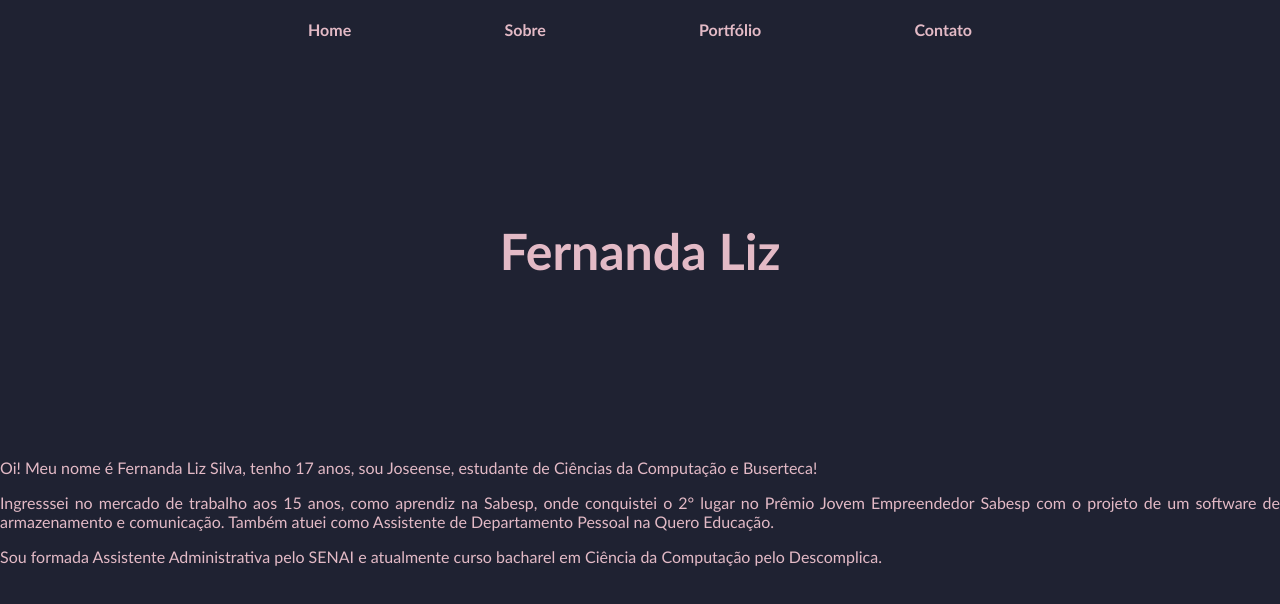
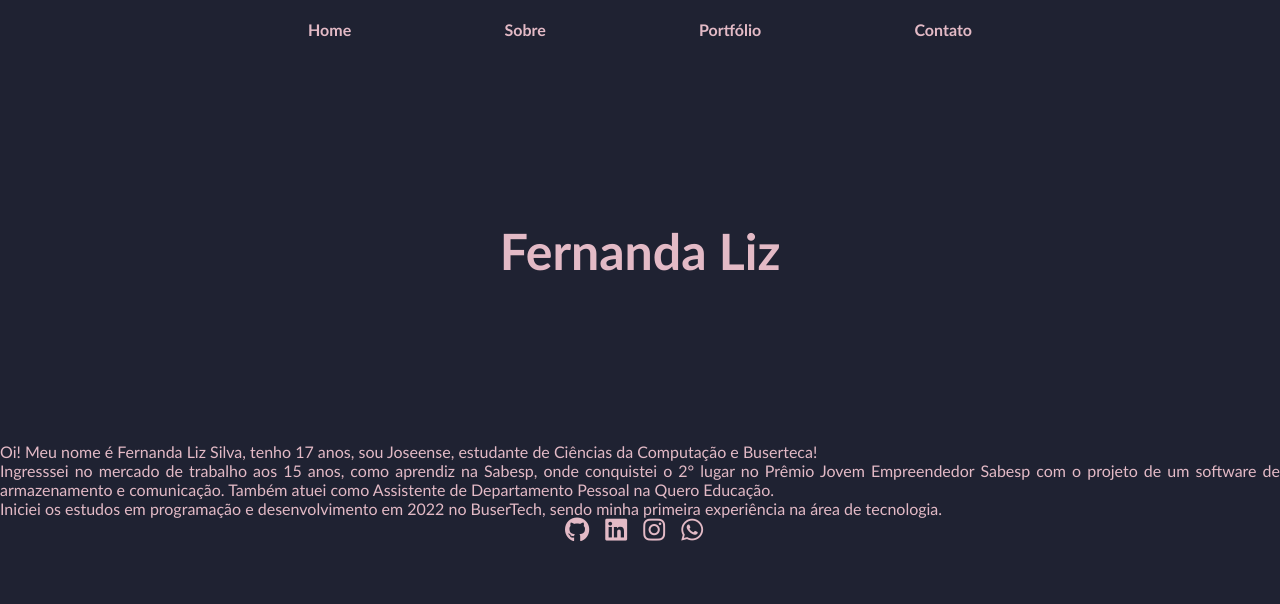
Before and after one commit to fernandalizs/Desafio-Final, a plain HTML site: page index.html in a window 1280 px wide. Drawn offline with Linux system fonts and the light colour scheme.

Commit message:
Adiciona footer icons

```diff
--- a/index.html
+++ b/index.html
@@ -7,6 +7,10 @@
     <title>Fernanda Liz</title>
     <link rel="stylesheet" href="./style/reset.css" />
     <link rel="stylesheet" href="./style/style.css" />
+    <script
+      src="https://kit.fontawesome.com/7f7e784395.js"
+      crossorigin="anonymous"
+    ></script>
   </head>
   <body>
     <nav>
@@ -32,10 +36,24 @@
         Assistente de Departamento Pessoal na Quero Educação.
       </p>
       <p>
-        Sou formada Assistente Administrativa pelo SENAI e atualmente curso
-        bacharel em Ciência da Computação pelo Descomplica.
+        Iniciei os estudos em programação e desenvolvimento em 2022 no
+        BuserTech, sendo minha primeira experiência na área de tecnologia.
       </p>
+      <p></p>
     </main>
-    <footer></footer>
+    <footer>
+      <a href="https://github.com/fernandalizs" target="blank"
+        ><i class="fab fa-github"></i
+      ></a>
+      <a href="https://www.linkedin.com/in/fernanda-liz-silva/" target="blank"
+        ><i class="fab fa-linkedin"></i
+      ></a>
+      <a href="https://www.instagram.com/fe.lizs/" target="blank">
+        <i class="fab fa-instagram"></i
+      ></a>
+      <a href="https://wa.me/+5512991744960" target="blank"
+        ><i class="fab fa-whatsapp"></i
+      ></a>
+    </footer>
   </body>
 </html>
--- a/style/style.css
+++ b/style/style.css
@@ -43,10 +43,29 @@ header h1 {
 
 main p {
   text-align: justify;
+  margin: 0;
+}
+
+footer {
+  text-align: center;
+}
+
+footer i {
+  font-size: 25px;
+  padding-right: 12px;
+  color: #e3bac6;
+}
+
+footer i:hover {
+  color: #dd7896;
 }
 
 @media (max-width: 720px) {
   ul {
     width: 100%;
   }
+
+  footer i {
+    font-size: 22px;
+  }
 }
```
